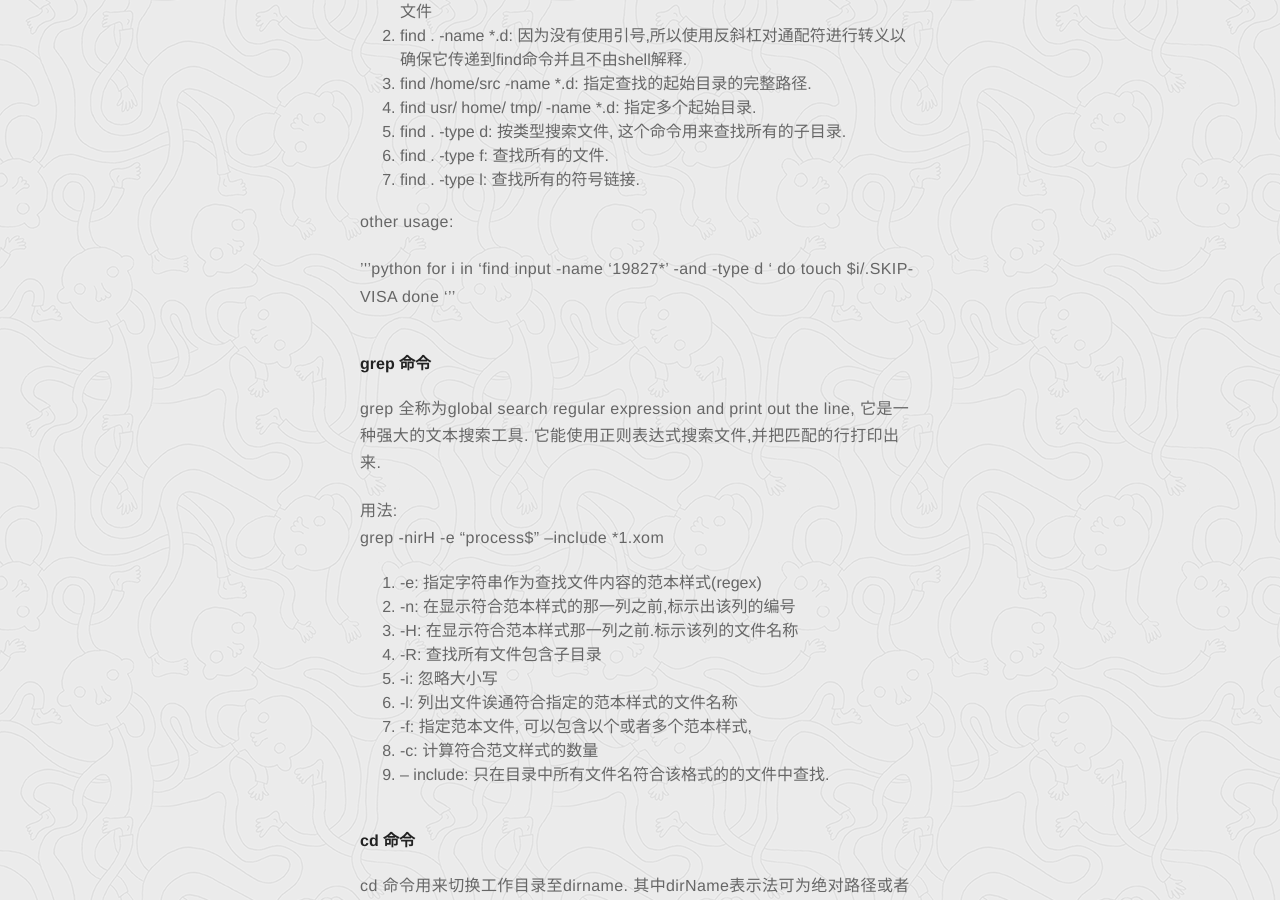
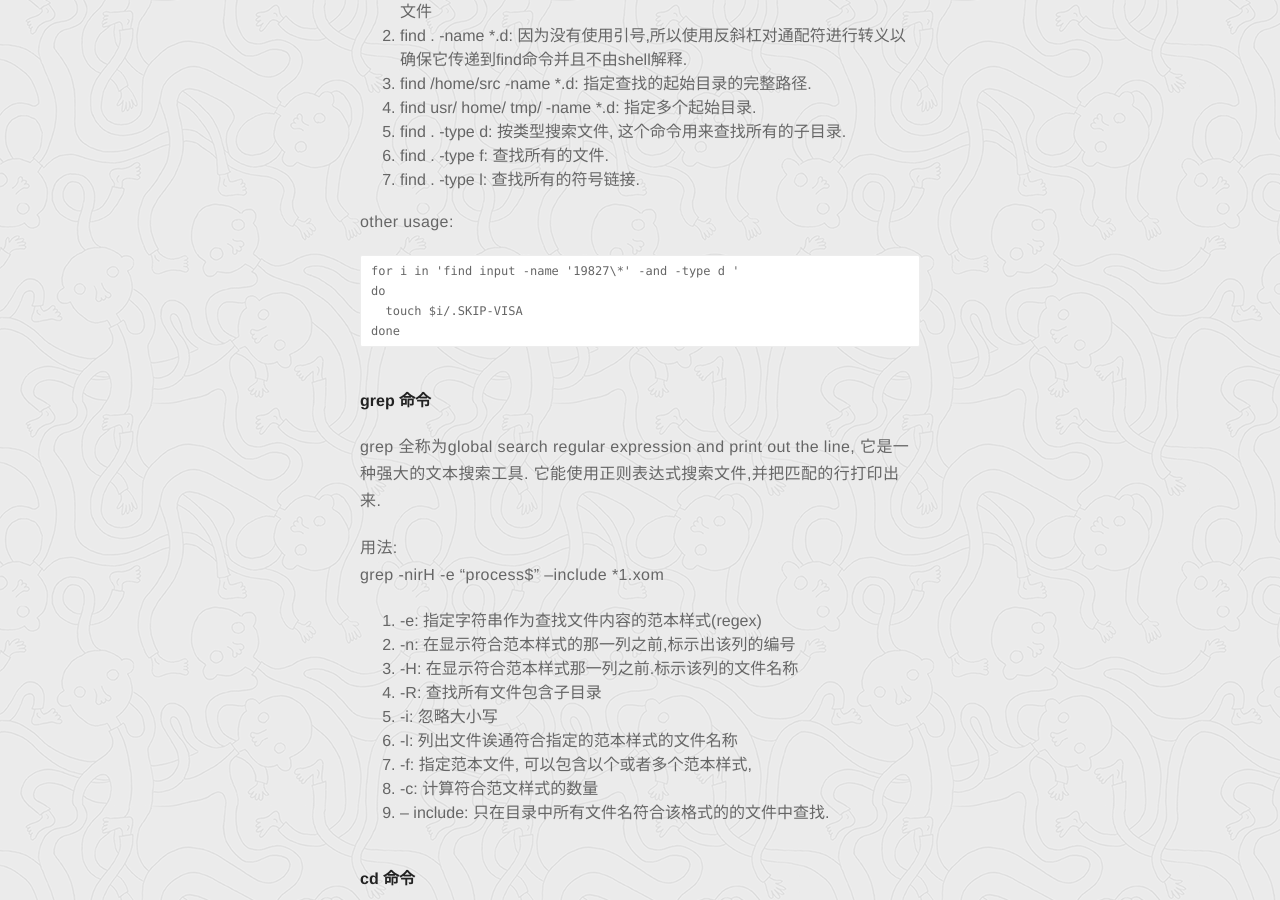
Before and after one commit to jxu033/jxu033.github.io, a Jekyll site: the page built from _posts/2018-10-27-common-linux-command.md, in a window 1280 px wide and 900 px high, scrolled down 805 px. Built offline with Jekyll 4.4.1, drawn with Linux system fonts in a browser that asks for light colours; comment, search, counter and statistics services are not loaded.

Commit message:
update some linux command

````diff
--- a/_posts/2018-10-27-common-linux-command.md
+++ b/_posts/2018-10-27-common-linux-command.md
@@ -30,13 +30,12 @@ description: note for linux command for self-lookup
 7. find . -type l: 查找所有的符号链接.
 
 other usage:
-
-'''python
+```text
 for i in 'find input -name '19827\*' -and -type d '
 do
   touch $i/.SKIP-VISA
 done
-'''
+```
 
 #### grep 命令
 grep 全称为global search regular expression and print out the line, 它是一种强大的文本搜索工具. 它能使用正则表达式搜索文件,并把匹配的行打印出来.
````
